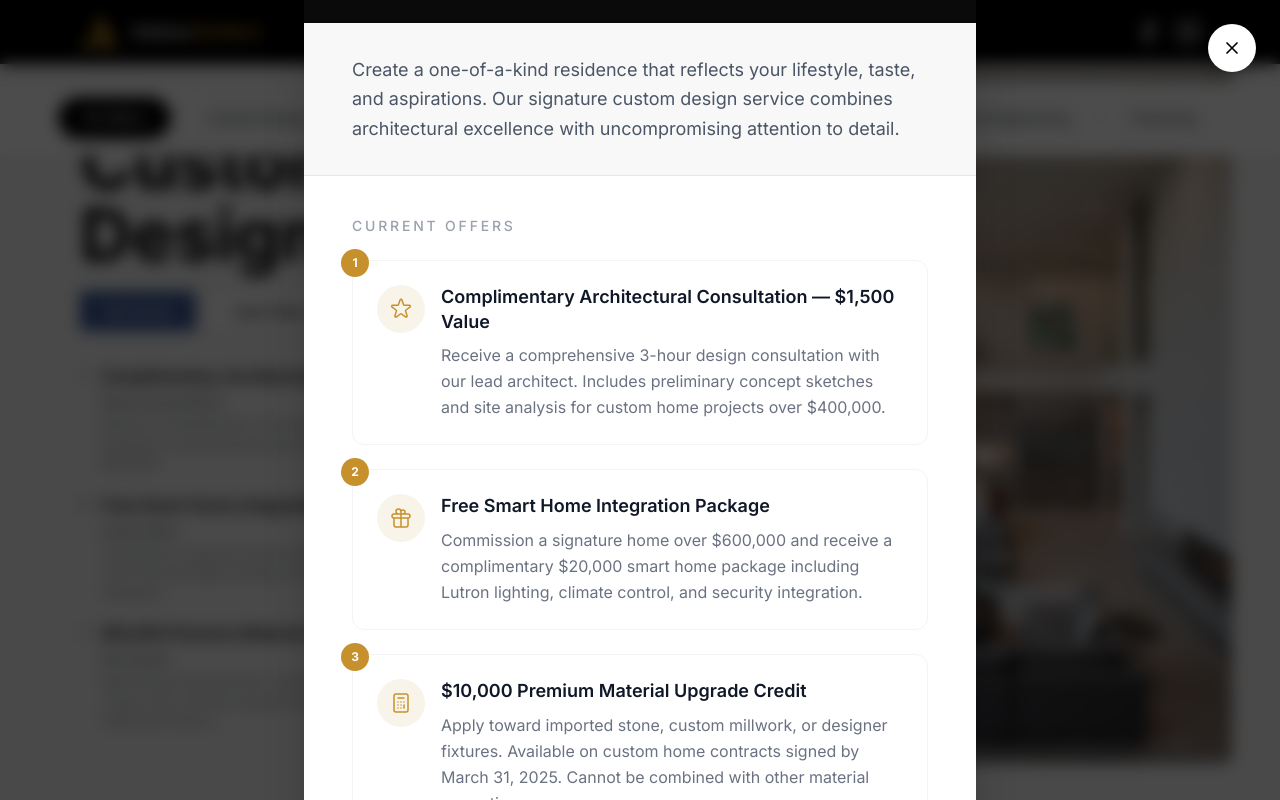
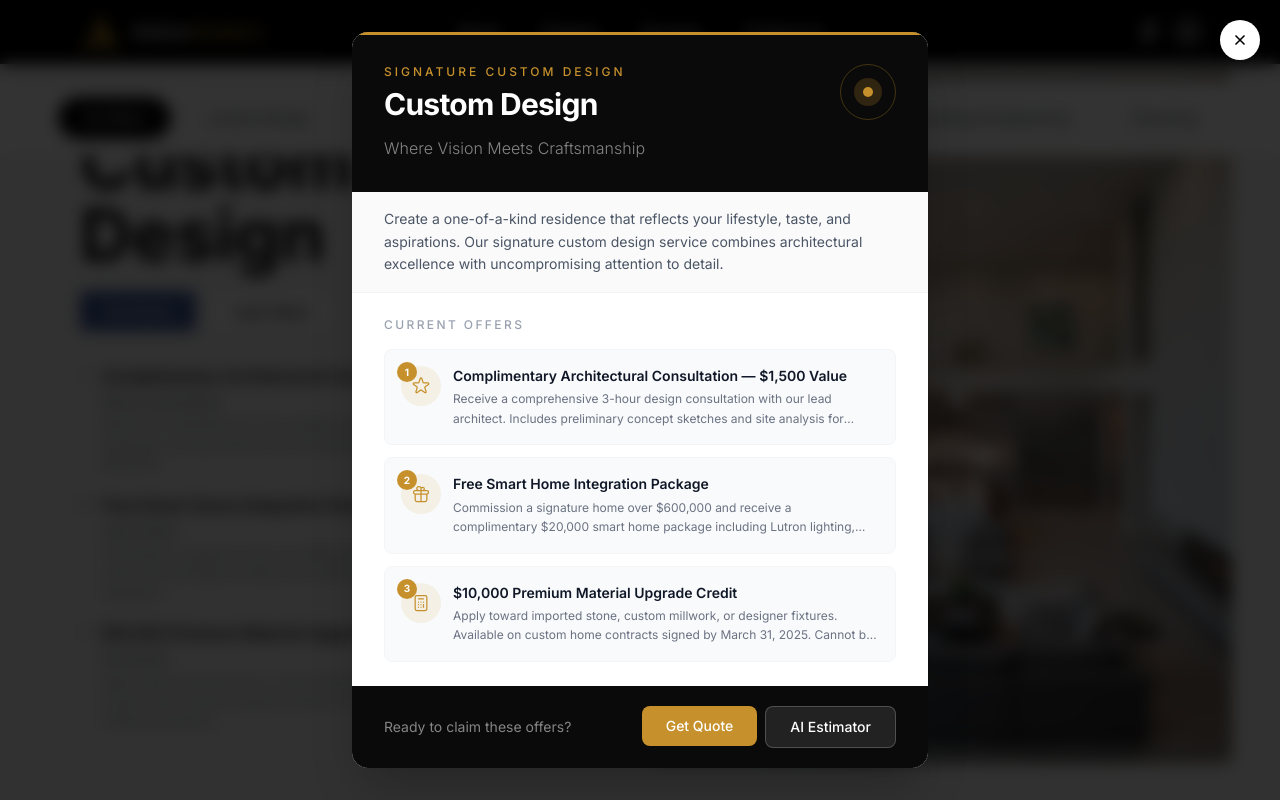
Before and after one commit to danjpm1/test6, a Next.js app: page /offers in a window 1280 px wide. Both pictures are taken after a click on the button "Book Consultation". Shown: the part 1133-1933 px from the top of the page. Built offline with nearby package versions, Linux system fonts and the light colour scheme.

Commit message:
Update page.tsx

```diff
--- a/app/offers/page.tsx
+++ b/app/offers/page.tsx
@@ -298,7 +298,7 @@ function OfferIcon({ type, className = "w-5 h-5" }: { type: string; className?:
   }
 }
 
-// Premium Offer Modal Component
+// Premium Offer Modal Component - Compact & Mobile Optimized
 const ServiceOfferModal = ({
   section,
   isOpen,
@@ -336,135 +336,128 @@ const ServiceOfferModal = ({
 
   return (
     <div
-      className={`fixed inset-0 z-[100] flex items-center justify-center overflow-y-auto transition-all duration-500 ${
+      className={`fixed inset-0 z-[100] flex items-start md:items-center justify-center overflow-y-auto py-4 px-3 md:p-4 transition-all duration-500 ${
         isOpen ? "opacity-100 pointer-events-auto" : "opacity-0 pointer-events-none"
       }`}
       onClick={onClose}
     >
       {/* Backdrop */}
-      <div className="fixed inset-0 bg-black/70 backdrop-blur-sm" />
+      <div className="fixed inset-0 bg-black/80 backdrop-blur-sm" />
 
       {/* Close Button */}
       <button
         onClick={onClose}
-        className="fixed top-4 right-4 md:top-6 md:right-6 z-20 w-11 h-11 md:w-12 md:h-12 flex items-center justify-center bg-white rounded-full shadow-lg transition-all duration-300 hover:scale-110 hover:bg-[#c6912c] group"
+        className="fixed top-3 right-3 md:top-5 md:right-5 z-20 w-10 h-10 flex items-center justify-center bg-white rounded-full shadow-lg transition-all duration-300 hover:scale-110 hover:bg-[#c6912c] group"
         aria-label="Close modal"
       >
         <svg
-          className="w-5 h-5 text-black group-hover:text-white transition-colors"
+          className="w-4 h-4 text-black group-hover:text-white transition-colors"
           fill="none"
           stroke="currentColor"
+          strokeWidth={2.5}
           viewBox="0 0 24 24"
         >
-          <path strokeLinecap="round" strokeLinejoin="round" strokeWidth={2} d="M6 18L18 6M6 6l12 12" />
+          <path strokeLinecap="round" strokeLinejoin="round" d="M6 18L18 6M6 6l12 12" />
         </svg>
       </button>
 
       {/* Modal Content */}
       <div
         ref={modalRef}
-        className={`relative z-10 w-full max-w-2xl mx-4 my-8 bg-white rounded-2xl overflow-hidden shadow-2xl transition-all duration-500 ${
+        className={`relative z-10 w-full max-w-xl bg-white rounded-xl md:rounded-2xl overflow-hidden shadow-2xl transition-all duration-500 ${
           isOpen ? "opacity-100 translate-y-0 scale-100" : "opacity-0 translate-y-8 scale-95"
         }`}
         onClick={(e) => e.stopPropagation()}
       >
-        {/* Premium Header - No Image, Just Design */}
-        <div className="relative bg-[#0a0a0a] px-8 md:px-12 pt-12 pb-10 md:pt-16 md:pb-12">
-          {/* Decorative gold line at top */}
-          <div className="absolute top-0 left-0 right-0 h-1 bg-gradient-to-r from-transparent via-[#c6912c] to-transparent" />
+        {/* Premium Header - Compact & Elegant */}
+        <div className="relative bg-[#0a0a0a] px-5 md:px-8 py-6 md:py-8">
+          {/* Gold accent line at top */}
+          <div className="absolute top-0 left-0 right-0 h-[3px] bg-[#c6912c]" />
 
-          {/* Decorative corner accents */}
-          <div className="absolute top-6 left-6 w-8 h-8 border-l-2 border-t-2 border-[#c6912c]/40" />
-          <div className="absolute top-6 right-6 w-8 h-8 border-r-2 border-t-2 border-[#c6912c]/40" />
-
-          {/* Category label */}
-          <p className="text-[#c6912c] text-xs md:text-sm tracking-[0.3em] uppercase mb-3 font-medium">
+          {/* Category + Title Row */}
+          <div className="flex items-start justify-between gap-4">
+            <div className="flex-1">
+              <p className="text-[#c6912c] text-[10px] md:text-xs tracking-[0.25em] uppercase mb-1.5 font-medium">
                 {section.category}
               </p>
-
-          {/* Title */}
-          <h2 className="text-4xl md:text-5xl lg:text-6xl font-bold text-white tracking-tight mb-4">
+              <h2 className="text-2xl md:text-3xl font-bold text-white tracking-tight leading-tight">
                 {section.title}
               </h2>
+            </div>
+            {/* Decorative element */}
+            <div className="flex-shrink-0 w-12 h-12 md:w-14 md:h-14 rounded-full border border-[#c6912c]/30 flex items-center justify-center">
+              <div className="w-6 h-6 md:w-7 md:h-7 rounded-full bg-[#c6912c]/20 flex items-center justify-center">
+                <div className="w-2 h-2 md:w-2.5 md:h-2.5 rounded-full bg-[#c6912c]" />
+              </div>
+            </div>
+          </div>
 
           {/* Tagline */}
-          <p className="text-lg md:text-xl text-white/60 font-light italic">
+          <p className="mt-3 text-sm md:text-base text-white/50 font-light">
             {section.tagline}
           </p>
-
-          {/* Gold accent line */}
-          <div className="mt-8 w-16 h-[2px] bg-[#c6912c]" />
         </div>
 
-        {/* Description */}
-        <div className="px-8 md:px-12 py-6 md:py-8 bg-[#f8f8f8] border-b border-gray-200">
-          <p className="text-gray-600 text-base md:text-lg leading-relaxed">
+        {/* Description - Compact */}
+        <div className="px-5 md:px-8 py-4 bg-[#fafafa] border-b border-gray-100">
+          <p className="text-gray-600 text-sm leading-relaxed">
             {section.description}
           </p>
         </div>
 
-        {/* Offers List */}
-        <div className="px-8 md:px-12 py-8 md:py-10">
-          <h3 className="text-xs md:text-sm tracking-[0.2em] uppercase text-gray-400 mb-6 font-medium">
+        {/* Offers List - Compact */}
+        <div className="px-5 md:px-8 py-5 md:py-6">
+          <p className="text-[10px] md:text-xs tracking-[0.2em] uppercase text-gray-400 mb-4 font-medium">
             Current Offers
-          </h3>
+          </p>
 
-          <div className="space-y-6">
+          <div className="space-y-3">
             {section.offers.map((offer, index) => (
               <div
                 key={index}
-                className="group relative bg-white border border-gray-100 rounded-xl p-5 md:p-6 transition-all duration-300 hover:border-[#c6912c]/30 hover:shadow-lg"
+                className="group flex items-start gap-3 p-3 md:p-4 bg-gray-50 rounded-lg border border-gray-100 transition-all duration-200 hover:border-[#c6912c]/40 hover:bg-white"
               >
-                {/* Offer number badge */}
-                <div className="absolute -top-3 -left-3 w-7 h-7 bg-[#c6912c] rounded-full flex items-center justify-center">
-                  <span className="text-white text-xs font-bold">{index + 1}</span>
+                {/* Number + Icon */}
+                <div className="flex-shrink-0 relative">
+                  <div className="w-9 h-9 md:w-10 md:h-10 rounded-full bg-[#c6912c]/10 flex items-center justify-center">
+                    <OfferIcon type={offer.icon} className="w-4 h-4 md:w-5 md:h-5 text-[#c6912c]" />
                   </div>
-
-                <div className="flex items-start gap-4">
-                  {/* Icon */}
-                  <div className="flex-shrink-0 w-10 h-10 md:w-12 md:h-12 rounded-full bg-[#c6912c]/10 flex items-center justify-center">
-                    <OfferIcon type={offer.icon} className="w-5 h-5 md:w-6 md:h-6 text-[#c6912c]" />
+                  <div className="absolute -top-1 -left-1 w-4 h-4 md:w-5 md:h-5 bg-[#c6912c] rounded-full flex items-center justify-center">
+                    <span className="text-white text-[9px] md:text-[10px] font-bold">{index + 1}</span>
+                  </div>
                 </div>
 
                 {/* Content */}
                 <div className="flex-1 min-w-0">
-                    <h4 className="font-semibold text-gray-900 text-base md:text-lg leading-snug mb-2 group-hover:text-[#c6912c] transition-colors">
+                  <h4 className="font-semibold text-gray-900 text-sm leading-snug group-hover:text-[#c6912c] transition-colors">
                     {offer.title}
                   </h4>
-                    <p className="text-gray-500 text-sm md:text-base leading-relaxed">
+                  <p className="text-gray-500 text-xs leading-relaxed mt-1 line-clamp-2">
                     {offer.details}
                   </p>
-                  </div>
                 </div>
               </div>
             ))}
           </div>
         </div>
 
-        {/* CTA Footer */}
-        <div className="px-8 md:px-12 py-8 md:py-10 bg-[#0a0a0a]">
-          <div className="flex flex-col sm:flex-row gap-4 items-center justify-between">
-            <p className="text-white/60 text-sm md:text-base">
-              Ready to take advantage of these offers?
+        {/* CTA Footer - Compact */}
+        <div className="px-5 md:px-8 py-4 md:py-5 bg-[#0a0a0a] flex flex-col sm:flex-row items-center justify-between gap-3">
+          <p className="text-white/50 text-xs md:text-sm hidden sm:block">
+            Ready to claim these offers?
           </p>
-            <div className="flex gap-3">
-              <Link href="/contact">
-                <button className="px-6 py-3 bg-[#c6912c] hover:bg-[#b8830f] text-white text-sm font-medium rounded-lg transition-all duration-300 hover:shadow-lg hover:shadow-[#c6912c]/20">
+          <div className="flex gap-2 w-full sm:w-auto">
+            <Link href="/contact" className="flex-1 sm:flex-none">
+              <button className="w-full px-5 md:px-6 py-2.5 bg-[#c6912c] hover:bg-[#b8830f] text-white text-xs md:text-sm font-medium rounded-lg transition-all duration-300">
                 Get Quote
               </button>
             </Link>
-              <Link href="/ai-estimator">
-                <button className="px-6 py-3 bg-white/10 hover:bg-white/20 text-white text-sm font-medium rounded-lg border border-white/20 transition-all duration-300">
+            <Link href="/cost-estimator" className="flex-1 sm:flex-none">
+              <button className="w-full px-5 md:px-6 py-2.5 bg-white/10 hover:bg-white/20 text-white text-xs md:text-sm font-medium rounded-lg border border-white/20 transition-all duration-300">
                 AI Estimator
               </button>
             </Link>
           </div>
-          </div>
-
-          {/* Trust signal */}
-          <p className="mt-4 text-center text-white/40 text-xs">
-            Free consultation · No obligation · Offers subject to availability
-          </p>
         </div>
       </div>
     </div>
@@ -667,7 +660,7 @@ export default function OffersPage() {
                   Contact Us
                 </button>
               </Link>
-              <Link href="/ai-estimator">
+              <Link href="/cost-estimator">
                 <button className="px-8 py-3 bg-transparent border-2 border-white text-white hover:bg-white hover:text-black font-medium rounded transition-colors">
                   AI Estimator
                 </button>
```
Lines whose indentation alone changed are shown as unchanged.
